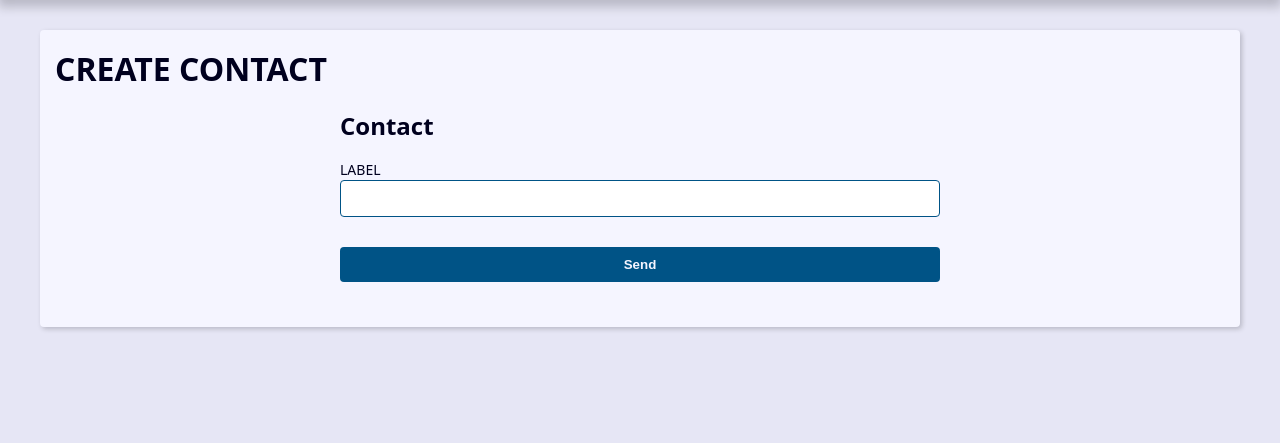
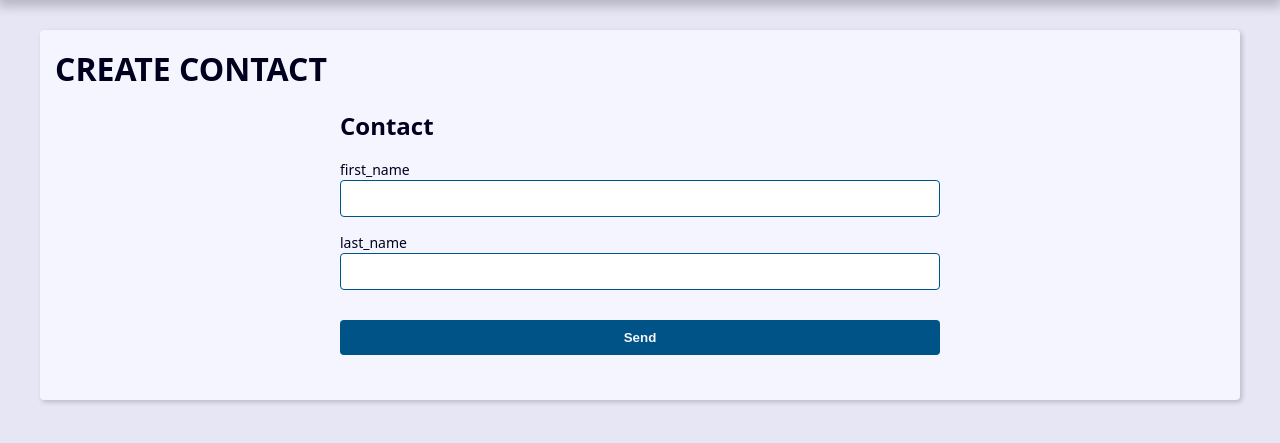
Before and after one commit to FelipeStafoge/Comecando_Django, a Django app: page /contact/create/ in a window 1280 px wide. Shown: the part 239-682 px from the top of the page. Run offline with Django 4.2, Linux system fonts and the light colour scheme.

Commit message:
Criação de create(POST)

```diff
--- a/contact/templates/contact/create.html
+++ b/contact/templates/contact/create.html
@@ -7,15 +7,19 @@
     <h2>Contact</h2>
 
     <form
-      action=""
+      action="{% url 'contact:create' %}"
       method="POST"
       enctype="multipart/form-data"
     >
-
+    {% csrf_token %}
       <div class="form-content">
         <div class="form-group">
-          <label for="id_first_name">LABEL</label>
+          <label for="id_first_name">first_name</label>
           <input type="text" name="first_name" maxlength="255" id="id_first_name">
+        </div>
+        <div class="form-group">
+          <label for="id_last_name">last_name</label>
+          <input type="text" name="last_name" maxlength="255" id="id_last_name">
         </div>
       </div>
 
--- a/contact/views/contact_forms.py
+++ b/contact/views/contact_forms.py
@@ -4,5 +4,10 @@ from contact.models import Contact
 from django.core.paginator import Paginator
 
 def create(request):
+    if request.method == 'POST':
+        print()
+        print(request.method)
+        print(request.POST.get('first_name'))
+        print(request.POST.get('last_name'))
     context = {}
     return render(request, 'contact/create.html', context)
```
